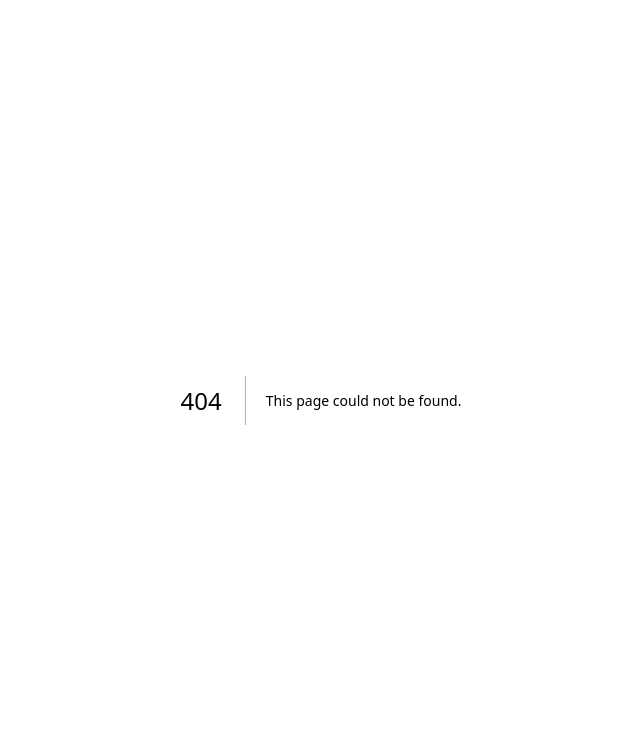
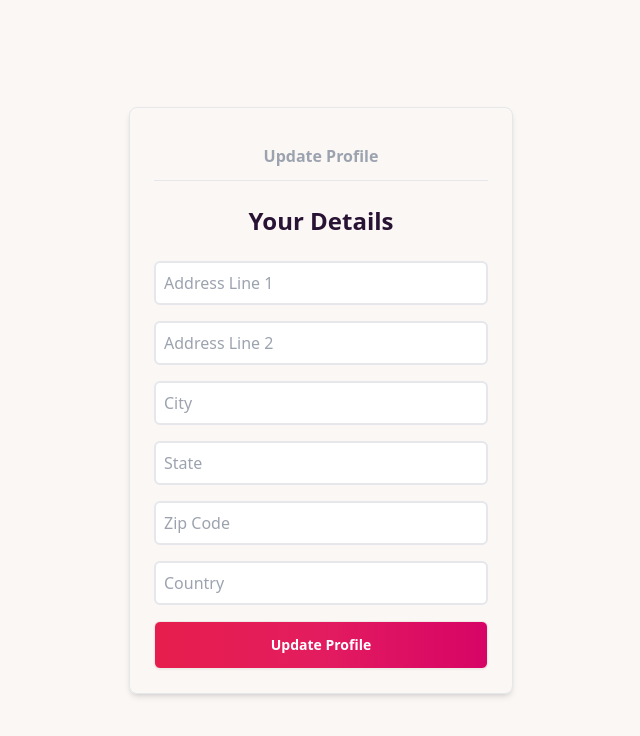
Before and after one commit to parth-sh/Student-Accommodation-Portal, a Next.js app in the folder frontend/: page /profile in a window 1280 px wide. Before the commit this address had no page. Shown: the top 736 px of the page, without its empty margins (319-959 px from the left). Built offline with nearby package versions, Linux system fonts and the light colour scheme; no server answers.

Commit message:
Added profile section

```diff
--- a/frontend/src/components/header/index.jsx
+++ b/frontend/src/components/header/index.jsx
@@ -40,6 +40,7 @@ const Header = () => {
                         {loggedIn ? <div className='py-1' role='none'>
                             <li><a onClick={() => logout()}>Log out</a></li>
                             <li><a onClick={() => router.push('/update-password')}>Update password</a></li>
+                            <li><a onClick={() => router.push('/profile')}>Profile</a></li>
                         </div> : <div className='py-1' role='none'>
                             <li><a onClick={() => document.getElementById('login_signup_modal').showModal()}>Sign up</a></li>
                             <li><a onClick={() => document.getElementById('login_signup_modal').showModal()}>Log in</a></li>
--- a/frontend/src/components/properties/index.jsx
+++ b/frontend/src/components/properties/index.jsx
@@ -40,7 +40,7 @@ const Properties = ({ properties }) => {
     }, [])
 
     return (
-        <div className="container mx-auto">
+        <div className="container mx-auto mt-2">
             <div className="flex flex-wrap">
                 {properties.map((property, index) => (
                     <div key={index} className="w-full sm:w-1/2 md:w-1/4 p-4">
--- /dev/null
+++ b/frontend/src/pages/profile.jsx
@@ -0,0 +1,119 @@
+// pages/profile.js
+import React, { useState, useEffect } from 'react';
+import { Formik, Form, Field, ErrorMessage } from 'formik';
+import * as Yup from 'yup';
+import '@/styles/globals.css';
+import { useRouter } from 'next/router';
+import api from '@/api';
+
+const ProfileSchema = Yup.object().shape({
+    address_1: Yup.string().required('Address Line 1 is required'),
+    // address_2: Yup.string(),
+    city: Yup.string().required('City is required'),
+    state: Yup.string().required('State is required'),
+    zip_code: Yup.string().required('Zip code is required'),
+    country: Yup.string().required('Country is required'),
+});
+
+const ProfilePage = () => {
+    const router = useRouter();
+    const [errorMessage, setErrorMessage] = useState('');
+    const [initialValues, setInitialValues] = useState({
+        address_1: '',
+        address_2: '',
+        city: '',
+        state: '',
+        zip_code: '',
+        country: '',
+    });
+
+    useEffect(() => {
+        const fetchProfile = async () => {
+            try {
+                const profile = await api.get('/api/profile');
+                setInitialValues(profile);
+            } catch (error) {
+                alert('Error fetching profile:', error);
+            }
+        };
+
+        fetchProfile();
+    }, []);
+
+    const handleSubmit = async (values, { setSubmitting }) => {
+        try {
+            const response = await api.put('/api/profile', {
+                profile: { ...values }
+            });
+            router.push('/');
+        } catch (error) {
+            if (error.response && error.response.status === 500) {
+                setErrorMessage('An error occurred while processing your request.');
+            } else if (error.response && error.response.status) {
+                setErrorMessage(error.response.data.errors.join(', '))
+            } else {
+                console.error(error)
+            }
+        } finally {
+            setSubmitting(false);
+        }
+    };
+
+    return (
+        <div className="flex flex-col items-center justify-center h-screen">
+            <div className="max-w-sm w-full border rounded-lg shadow-md mb-0">
+                <div className='p-6'>
+                    <div className="text-md font-semibold text-center py-3 border-b text-gray-400">
+                        Update Profile
+                    </div>
+                    <div className="text-center m-6">
+                        <h1 className="text-2xl font-semibold">Your Details</h1>
+                    </div>
+                    <Formik
+                        initialValues={initialValues}
+                        enableReinitialize
+                        validationSchema={ProfileSchema}
+                        onSubmit={handleSubmit}
+                    >
+                        {({ isSubmitting }) => (
+                            <Form>
+                                <div className="mb-4">
+                                    <Field name="address_1" type="text" placeholder="Address Line 1" className="form-input block w-full mt-1 rounded-md border-2 p-2" />
+                                    <ErrorMessage name="address_1" component="div" className="text-red-500 mt-1 text-xs" />
+                                </div>
+                                <div className="mb-4">
+                                    <Field name="address_2" type="text" placeholder="Address Line 2" className="form-input block w-full mt-1 rounded-md border-2 p-2" />
+                                    <ErrorMessage name="address_2" component="div" className="text-red-500 mt-1 text-xs" />
+                                </div>
+                                <div className="mb-4">
+                                    <Field name="city" type="text" placeholder="City" className="form-input block w-full mt-1 rounded-md border-2 p-2" />
+                                    <ErrorMessage name="city" component="div" className="text-red-500 mt-1 text-xs" />
+                                </div>
+                                <div className="mb-4">
+                                    <Field name="state" type="text" placeholder="State" className="form-input block w-full mt-1 rounded-md border-2 p-2" />
+                                    <ErrorMessage name="state" component="div" className="text-red-500 mt-1 text-xs" />
+                                </div>
+                                <div className="mb-4">
+                                    <Field name="zip_code" type="text" placeholder="Zip Code" className="form-input block w-full mt-1 rounded-md border-2 p-2" />
+                                    <ErrorMessage name="zip_code" component="div" className="text-red-500 mt-1 text-xs" />
+                                </div>
+                                <div className="mb-4">
+                                    <Field name="country" type="text" placeholder="Country" className="form-input block w-full mt-1 rounded-md border-2 p-2" />
+                                    <ErrorMessage name="country" component="div" className="text-red-500 mt-1 text-xs" />
+                                </div>
+                                <button type="submit" disabled={isSubmitting} className="btn w-full py-2 rounded-md airbnb-pink-gradient text-white font-bold">
+                                    {isSubmitting ? <span className="loading loading-spinner loading-sm"></span> : 'Update Profile'}
+                                </button>
+                            </Form>
+                        )}
+                    </Formik>
+                </div>
+                {errorMessage && <div role="alert" className="alert rounded-lg rounded-t-none alert-error flex justify-center mt-2" onClick={() => setErrorMessage('')} >
+                    <span className="text-sm">{errorMessage}</span>
+                </div>}
+            </div>
+        </div>
+    );
+};
+
+export default ProfilePage;
```
